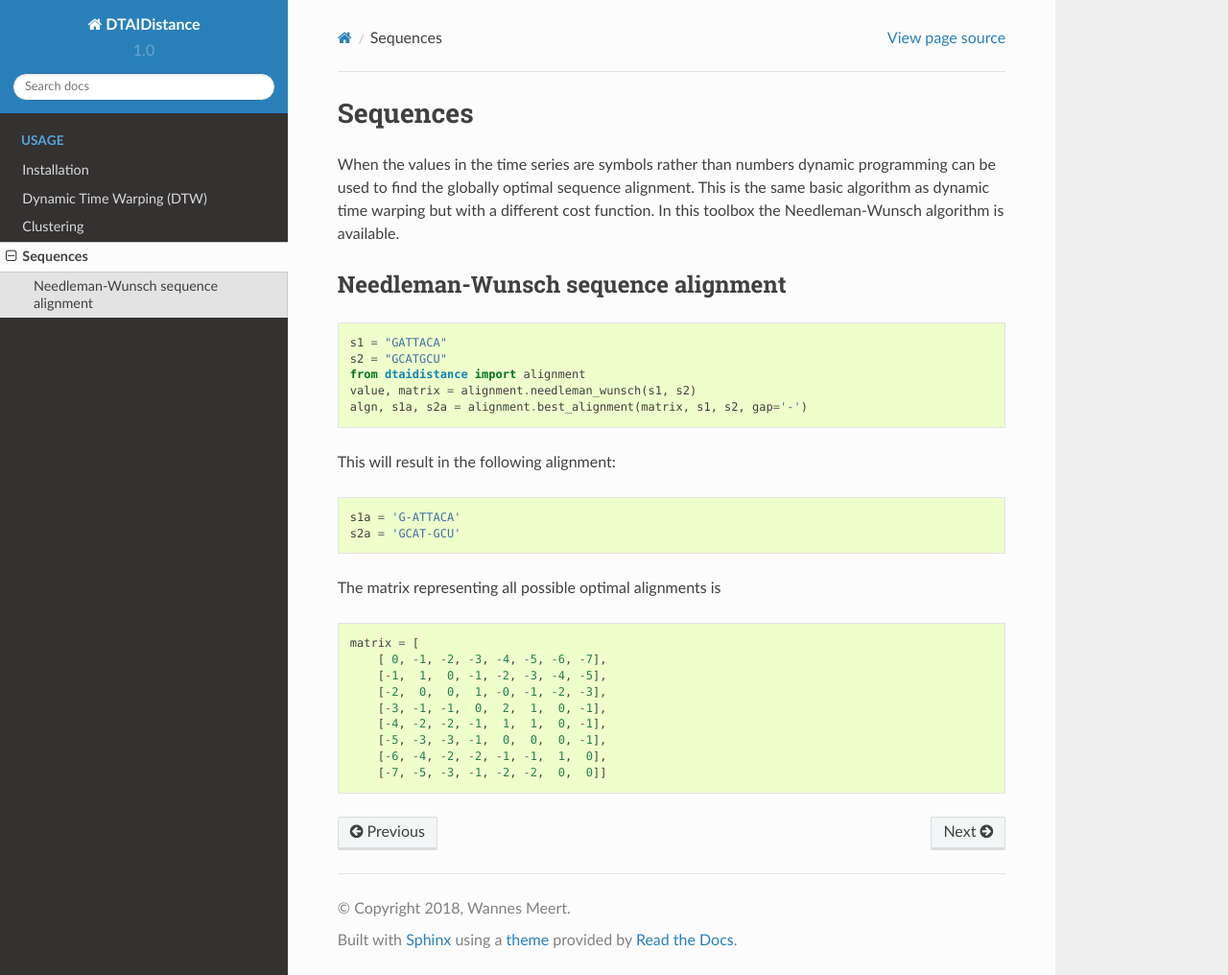
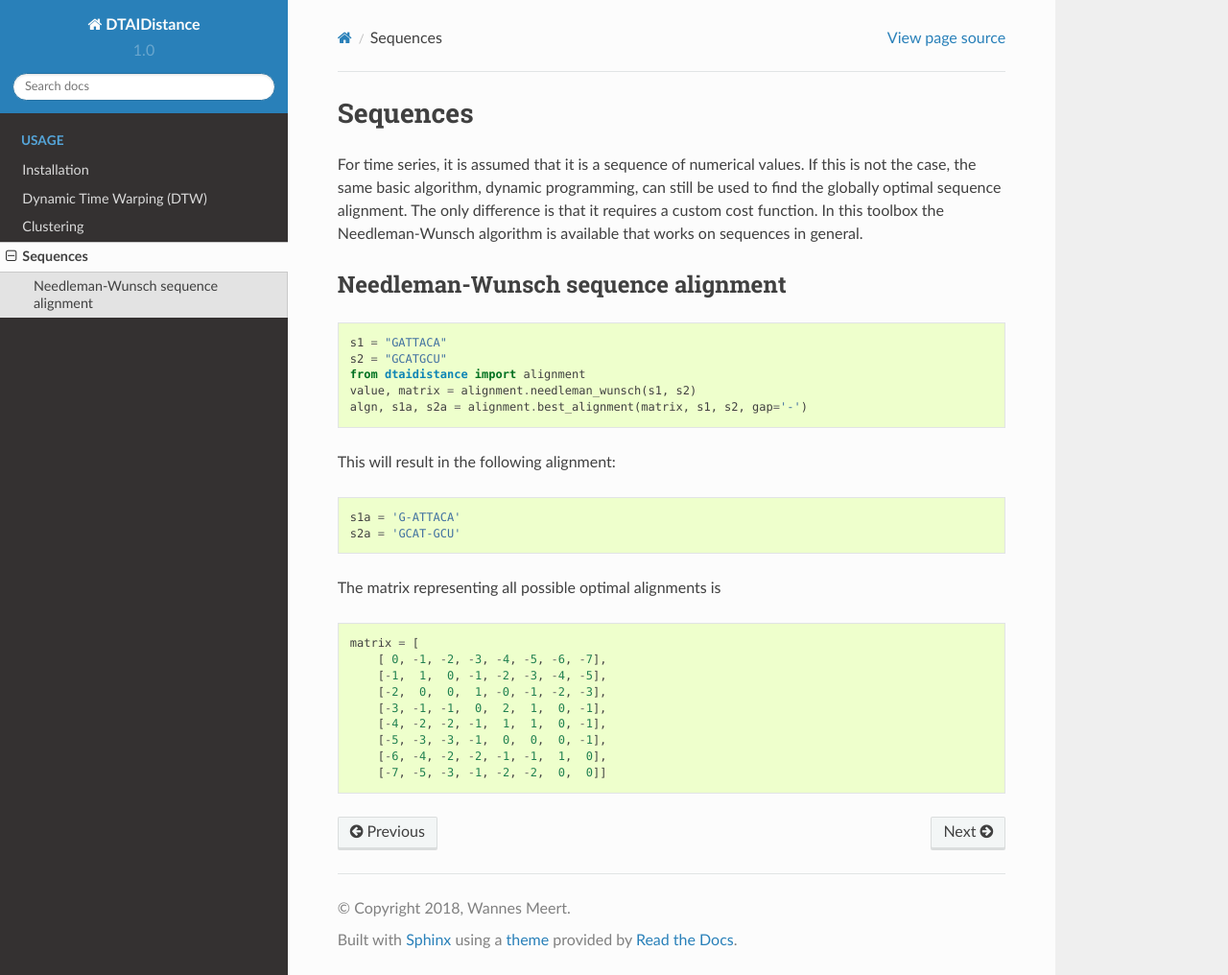
Before and after one commit to wannesm/dtaidistance, a Sphinx documentation site: the page built from docs/usage/sequence.rst, in a window 1280 px wide and 1016 px high. Shown: the whole window at 96% size. Built offline with Sphinx 7.4.7 and the Read the Docs theme 2.0.0, drawn with Linux system fonts in a browser that asks for light colours.

Commit message:
improve docs

```diff
--- a/docs/usage/sequence.rst
+++ b/docs/usage/sequence.rst
@@ -1,10 +1,12 @@
 Sequences
 ---------
 
-When the values in the time series are symbols rather than numbers dynamic programming
-can be used to find the globally optimal sequence alignment. This is the same basic
-algorithm as dynamic time warping but with a different cost function.
-In this toolbox the Needleman-Wunsch algorithm is available.
+For time series, it is assumed that it is a sequence of numerical values.
+If this is not the case, the same basic algorithm, dynamic programming,
+can still be used to find the globally optimal sequence alignment. The
+only difference is that it requires a custom cost function.
+In this toolbox the Needleman-Wunsch algorithm is available that works
+on sequences in general.
 
 Needleman-Wunsch sequence alignment
 ~~~~~~~~~~~~~~~~~~~~~~~~~~~~~~~~~~~
```
Also changed, not shown: docs/usage/clustering.rst (+6 -5 lines), docs/usage/dtw.rst (+35 -25 lines), docs/usage/installation.rst (+13 -4 lines).
